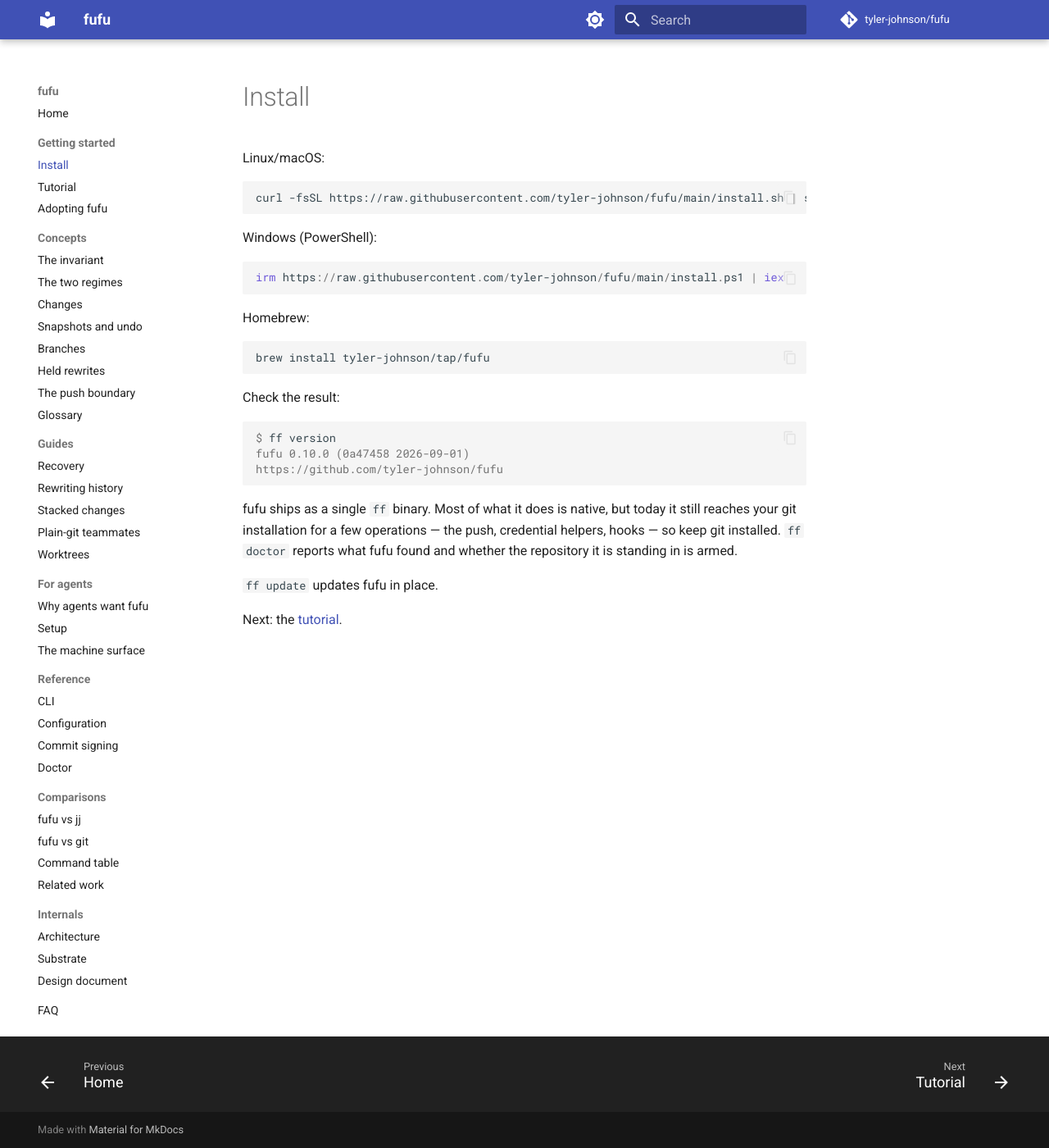
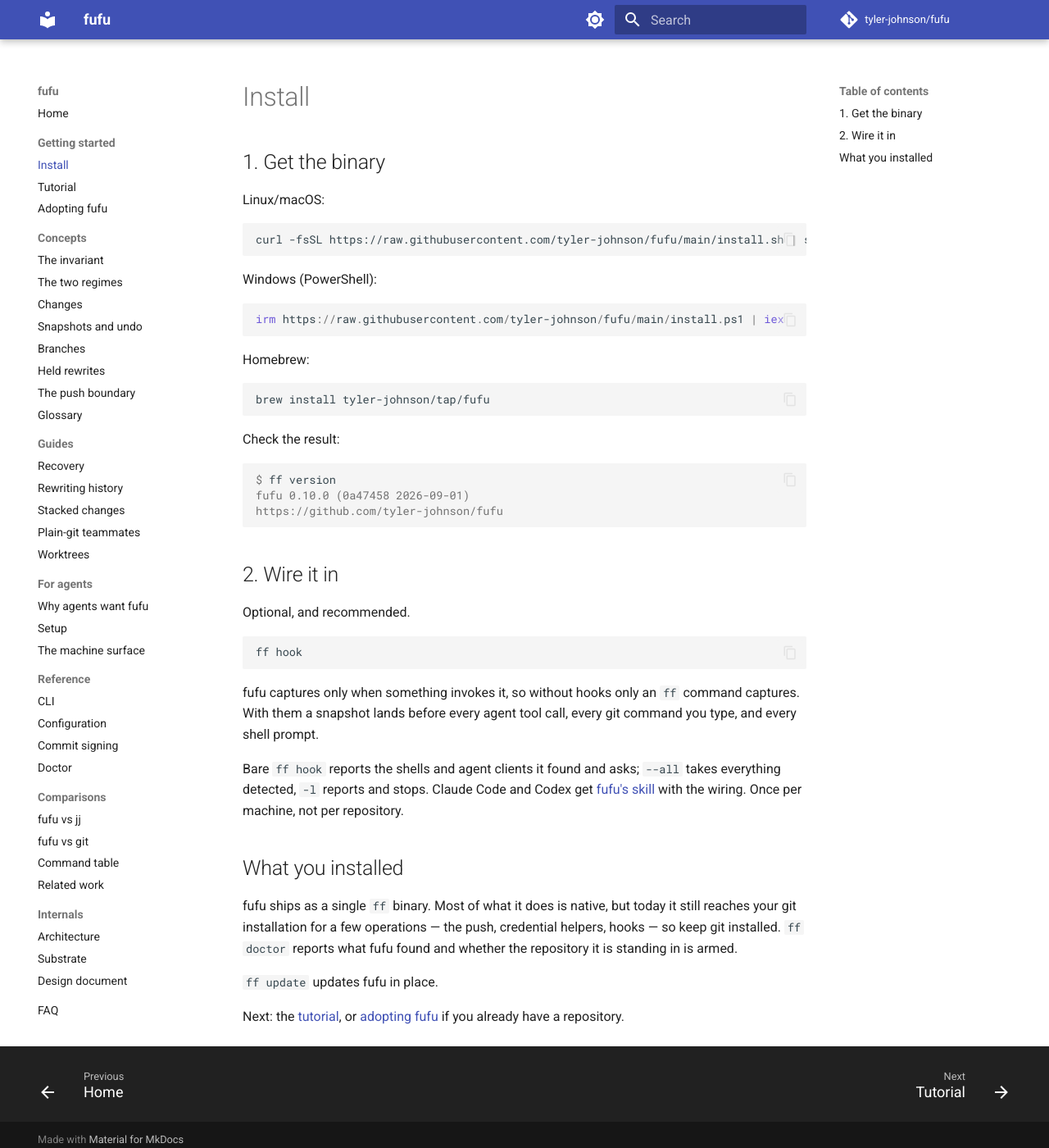
Before and after one commit to tyler-johnson/fufu, an MkDocs documentation site: the page built from docs/install.md, in a window 1280 px wide and 1400 px high. Shown: the whole window at 82% size. Built offline with MkDocs 1.6.1 and Material for MkDocs 9.7.7, drawn with Linux system fonts in a browser that asks for light colours; comment, search, counter and statistics services are not loaded.

Commit message:
docs: point people at ff hook during install
fufu captures only when something invokes it, and the first-visit path never said so. The README's install section ended at `ff clone` / `ff init`, install.md ended at `ff version`, and index.md's route was install then tutorial — so a reader could finish setup, believe the net was on, and have it fire only when they happened to type an `ff` command. `ff hook` appeared once in the whole first-visit corpus, in adopting.md, as "wires them when you want them".

Install is now two steps in both places, the second marked optional and recommended, because it is: fufu works unwired, it just captures less often. The pitch is two sentences saying what each choice gets you — without hooks only an `ff` command captures, with them a snapshot lands before every agent tool call, every git command typed, and every shell prompt. install.md keeps a second paragraph for the bare/`--all`/`-l` forms and the once-per-machine point.

Two places stopped understating it. adopting.md said `ff init` does not touch your shell and left it there; it now names `ff hook` as worth running. The tutorial's line about every verb capturing before it acts is true of fufu's verbs only, so it now says what covers an editor edit or an agent's file write.

````diff
--- a/docs/install.md
+++ b/docs/install.md
@@ -1,4 +1,6 @@
 # Install
+
+## 1. Get the binary
 
 Linux/macOS:
 
@@ -26,8 +28,22 @@
 https://github.com/tyler-johnson/fufu
 ```
 
+## 2. Wire it in
+
+Optional, and recommended.
+
+```sh
+ff hook
+```
+
+fufu captures only when something invokes it, so without hooks only an `ff` command captures. With them a snapshot lands before every agent tool call, every git command you type, and every shell prompt.
+
+Bare `ff hook` reports the shells and agent clients it found and asks; `--all` takes everything detected, `-l` reports and stops. Claude Code and Codex get [fufu's skill](agents/setup.md) with the wiring. Once per machine, not per repository.
+
+## What you installed
+
 fufu ships as a single `ff` binary. Most of what it does is native, but today it still reaches your git installation for a few operations — the push, credential helpers, hooks — so keep git installed. `ff doctor` reports what fufu found and whether the repository it is standing in is armed.
 
 `ff update` updates fufu in place.
 
-Next: the [tutorial](tutorial.md).
+Next: the [tutorial](tutorial.md), or [adopting fufu](adopting.md) if you already have a repository.
````
Also changed, not shown: README.md (+10 -0 lines), docs/adopting.md (+1 -1 lines), docs/index.md (+3 -2 lines), docs/tutorial.md (+2 -0 lines).
